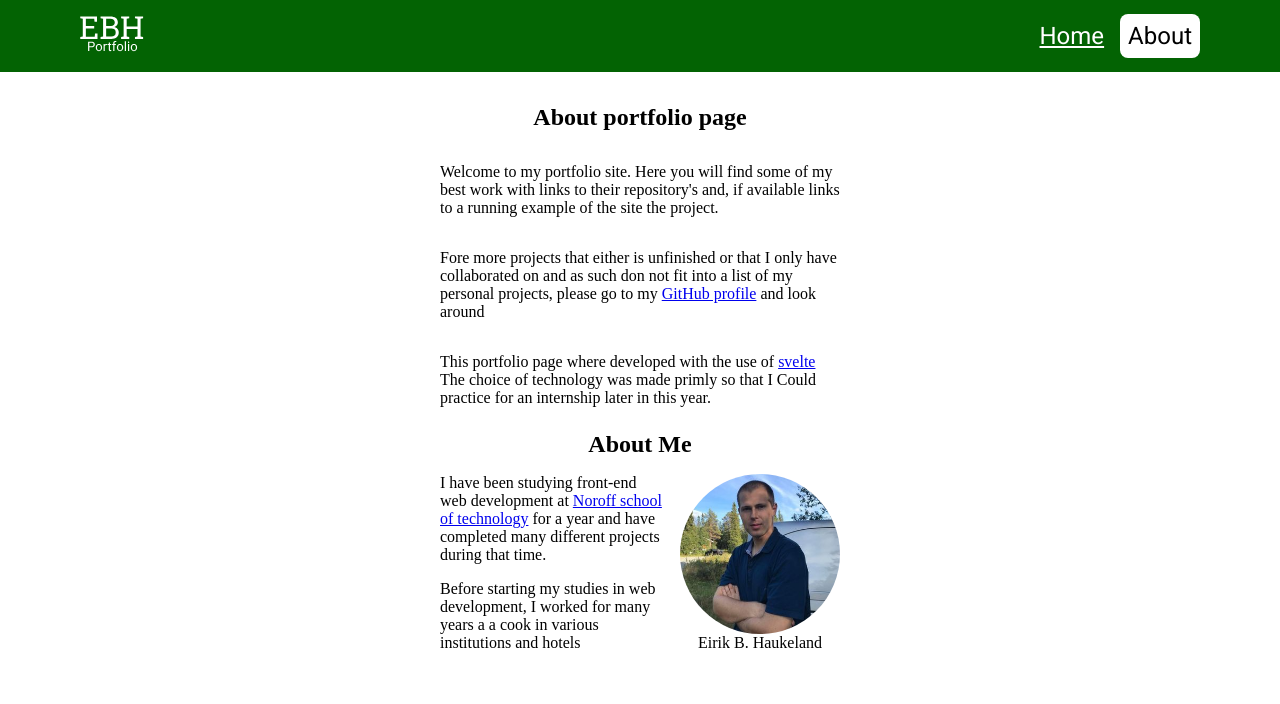
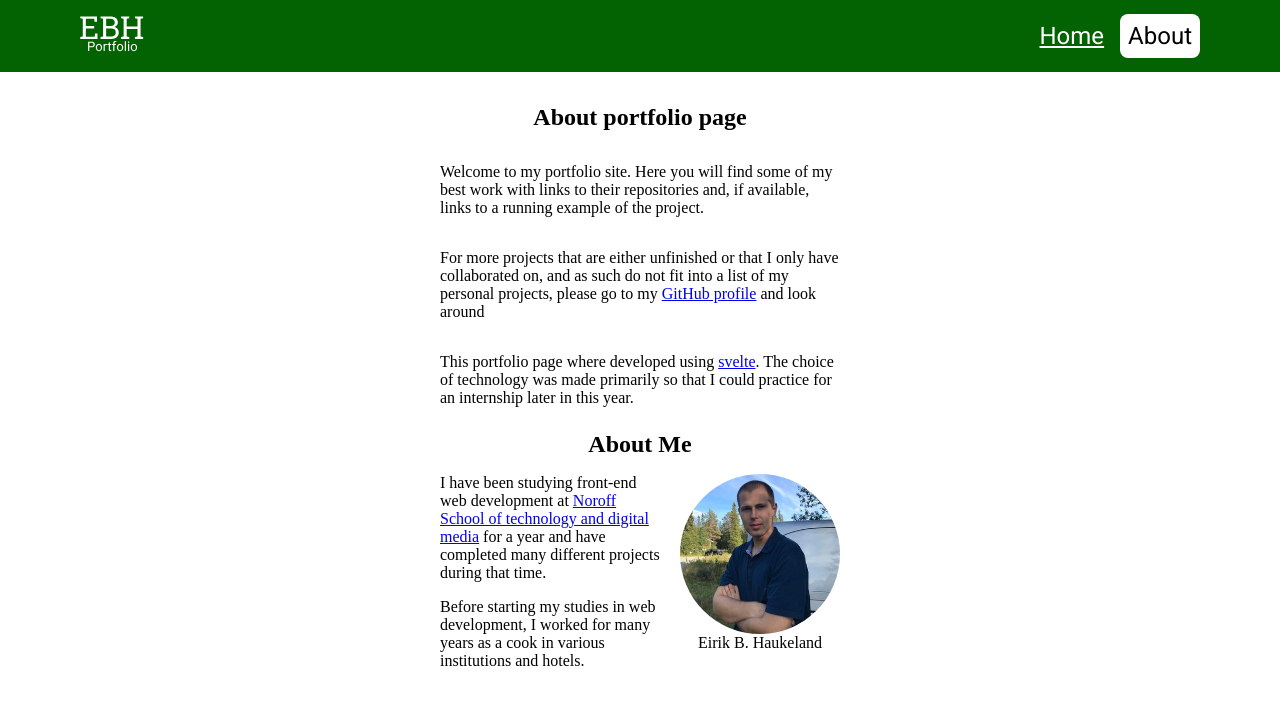
Before and after one commit to Eirik-Haukeland/portfolio, a SvelteKit app: page /about in a window 1280 px wide. Shown: the top 704 px of the page. Built offline with nearby package versions, Linux system fonts and the light colour scheme.

Commit message:
spelling and capitalization

```diff
--- a/src/routes/+page.svelte
+++ b/src/routes/+page.svelte
@@ -9,14 +9,14 @@
 		{
 			img: gameHubImg,
 			title: 'GameHub',
-			description: 'game store on line. That fetches data form a wordpress api with functionality to add product to a cart as well as sending in a message',
+			description: 'Game store on-line. That fetches data form a WordPress api with functionality to add product to a cart as well as sending in a message',
 			repoLink: 'https://github.com/Noroff-FEU-Assignments/cross-course-project-Eirik-Haukeland',
 			deployedLink: 'https://fantastic-pegasus-1d8ebd.netlify.app/'
 		},
 		{
 			img: hebsRecipesImg,
 			title: "Heb's Recipes",
-			description: 'cooking blog site. Recipes are added on a wordpress server and fetched on load. This page has the ability to search for recipes and filter recipes by tag which are populated form the recipes.',
+			description: 'Cooking blog site. Recipes are added on a WordPress server and fetched on load. This page has the ability to search for recipes and filter recipes by tag which are populated form the recipes.',
 			repoLink: 'https://github.com/Noroff-FEU-Assignments/project-exam-1-Eirik-Haukeland',
 			deployedLink: 'https://joyful-halva-a4d44f.netlify.app/index.html'
 		},
--- a/src/routes/about/+page.svelte
+++ b/src/routes/about/+page.svelte
@@ -10,20 +10,20 @@
     <p>
         Welcome to my portfolio site. Here you will find
         some of my best work with links to their
-        repository's and, if available links to a running
-        example of the site the project.
+        repositories and, if available, links to a running
+        example of the project.
     </p>
     <p>
-        Fore more projects that either is unfinished or that
-        I only have collaborated on and as such don not fit
+        For more projects that are either unfinished or that
+        I only have collaborated on, and as such do not fit
         into a list of my personal projects, please go to my
         <a href="https://github.com/Eirik-Haukeland">GitHub profile</a>
         and look around
     </p>
     <p>
-        This portfolio page where developed with the use of
-        <a href="http://www.svelte.dev">svelte</a> The
-        choice of technology was made primly so that I Could
+        This portfolio page where developed using
+        <a href="http://www.svelte.dev">svelte</a>. The
+        choice of technology was made primarily so that I could
         practice for an internship later in this year.
     </p>
 </section>
@@ -36,14 +36,14 @@
     </figure>
     <p>
         I have been studying front-end web development at
-        <a href="https://www.noroff.no/"> Noroff school of technology</a>
+        <a href="https://www.noroff.no/"> Noroff School of technology and digital media</a>
         for a year and have completed many different
         projects during that time.
     </p>
     <p>
         Before starting my studies in web development, I
-        worked for many years a a cook in various
-        institutions and hotels
+        worked for many years as a cook in various
+        institutions and hotels.
     </p>
 </section>
 
```
